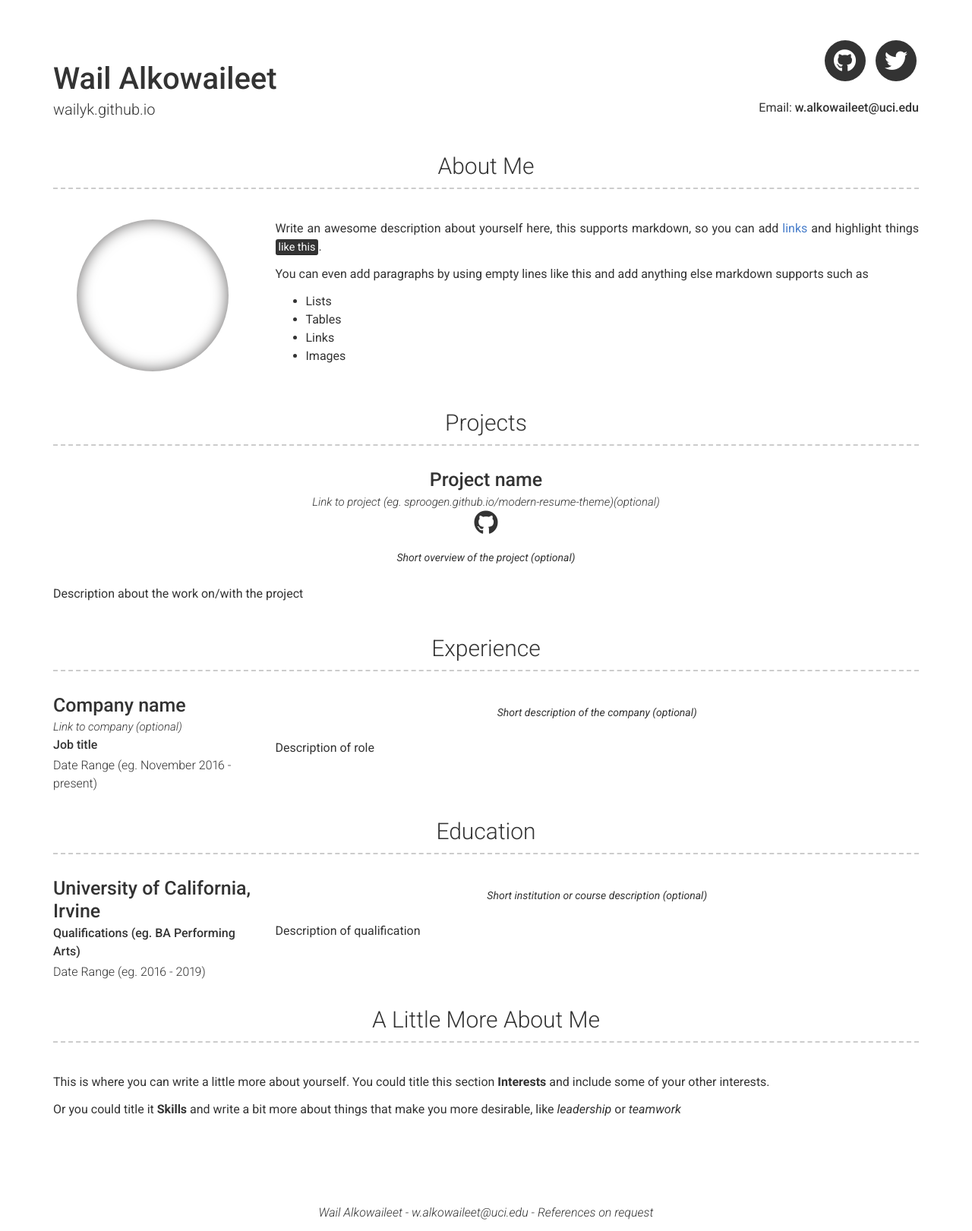
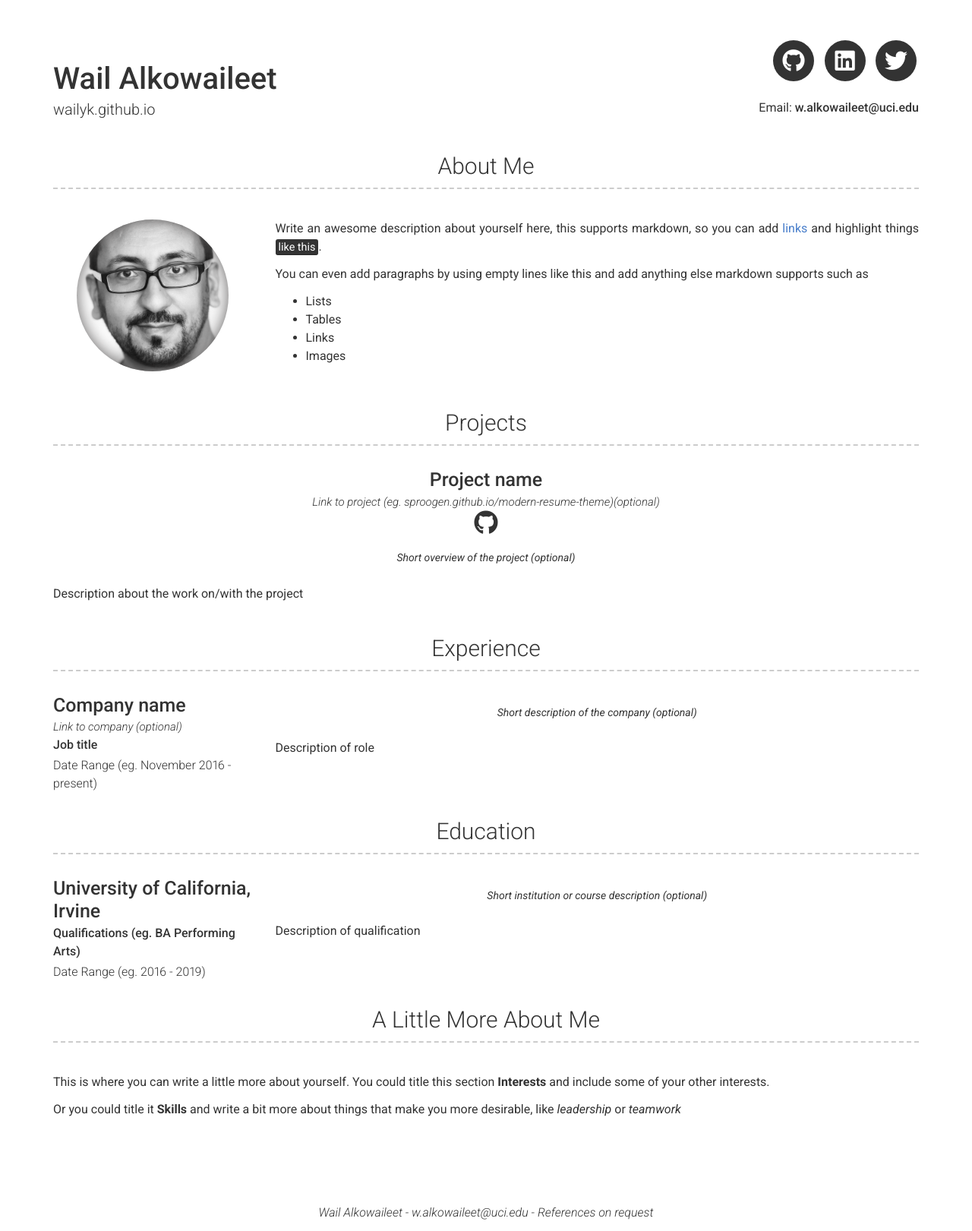
Before and after one commit to wailyk/wailyk.github.io, a Jekyll site: the page built from index.md, in a window 1280 px wide. Shown: the whole page at 76% size. Built offline with Jekyll 4.4.1, drawn with Linux system fonts in a browser that asks for light colours; nearby versions of some CDN libraries.

Commit message:
additiona info

```diff
--- a/_config.yml
+++ b/_config.yml
@@ -16,7 +16,7 @@ github_username:  wailyk
 # facebook_username: jekyll
 # flickr_username: jekyll
 # instagram_username: jekyll
-# linkedin_username: jekyll
+linkedin_username: kowaileet
 # xing_username: jekyll
 # pinterest_username: jekyll
 # youtube_username: jekyll
@@ -24,7 +24,7 @@ github_username:  wailyk
 
 # About Section
 # about_title: About Me (Use this to override about section title)
-about_profile_image: Directory of profile image (eg. images/profile.jpg)
+about_profile_image: images/wail.jpg
 about_content: | # this will include new lines to allow paragraphs
   Write an awesome description about yourself here, this supports markdown, so you can add [links](http://foobar.com) and highlight things <mark>like this</mark>.
 
```
Also changed, not shown: images/Wail.jpg (added).
